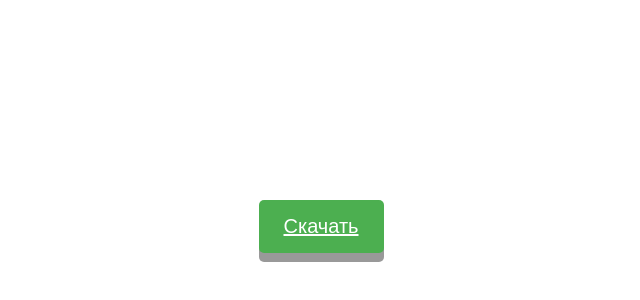
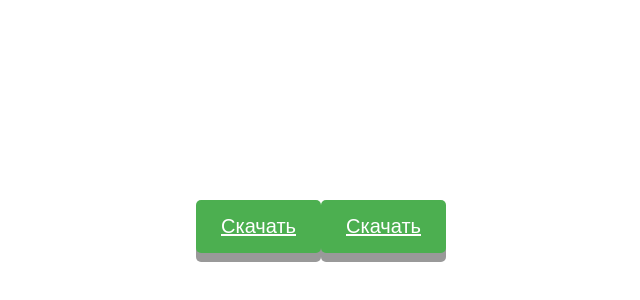
Before and after one commit to SIGMA1488VENTILATOR/Advanced-Calculator, a plain HTML site: page index.html in a window 1280 px wide. Shown: the part 174-474 px from the top of the page, without its empty margins (319-959 px from the left). Drawn offline with Linux system fonts and the light colour scheme.

Commit message:
Update index.html

```diff
--- a/index.html
+++ b/index.html
@@ -36,4 +36,7 @@
 <body>
     <a href="https://github.com/SIGMA1488VENTILATOR/Advanced-Calculator/raw/main/%D0%9F%D1%80%D0%B5%D0%B7%D0%B5%D0%BD%D1%82%D0%B0%D1%86%D1%96%D1%8F%20%D0%B4%D0%BE%D0%B4%D0%B0%D1%82%D0%BA%D0%B0%20'Advanced%20Calculator'.pptx" class="download-button">Скачать</a>
 </body>
+<body>
+    <a href="https://github.com/SIGMA1488VENTILATOR/Advanced-Calculator/raw/main/.EXE%20installer/AdvancedCalculatorInstaller.exe" class="download-button">Скачать</a>
+</body>
 </html>
```
